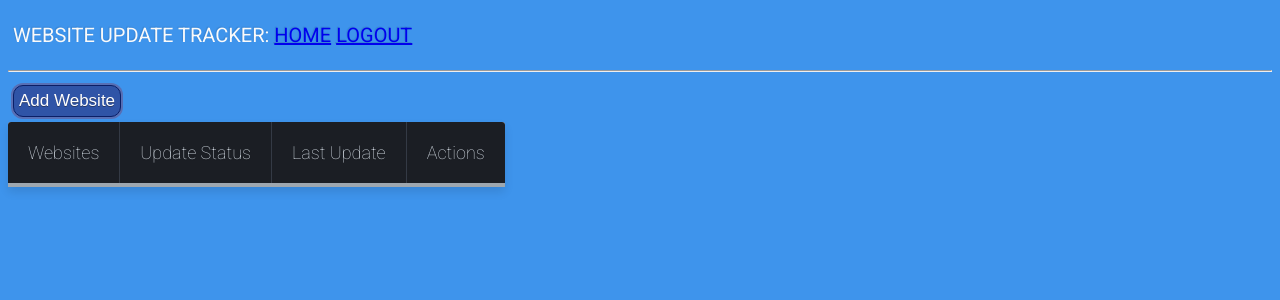
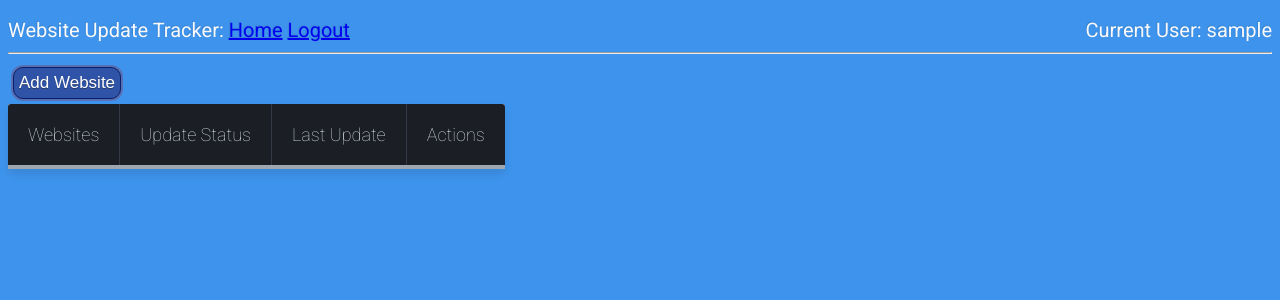
Before and after one commit to terwilligers/webpage-update-tracker, a Flask app: page / in a window 1280 px wide. Shown: the top 300 px of the page. Run offline with Flask 2, Linux system fonts and the light colour scheme; the visitor is signed in with stand-in values (Sample User, id 1); data comes from the database, SQL or seed files in the repository; data that the repository does not hold is empty; parts of the project's set-up code (start-up, migrations or seed data) failed here and were passed over; some libraries are stand-ins or nearby versions.

Commit message:
moved functions to User model class, and updated style

```diff
--- a/app/models.py
+++ b/app/models.py
@@ -20,6 +20,28 @@ class User(UserMixin, db.Model):
     def check_password(self, password):
         return check_password_hash(self.password_hash, password)
 
+    def is_tracking_site(self, url):
+        return self.websites.filter_by(user_id=self.id, url=url).count() > 0
+
+    def add_site(self, url, new_hash):
+        website = Website(url=url, url_hash=new_hash, user_id=self.id)
+        db.session.add(website)
+        db.session.commit()
+
+    def remove_site(self, url):
+        Website.query.filter_by(url=url, user_id=self.id).delete()
+        db.session.commit()
+
+    def get_old_hash(self, url):
+        website = Website.query.filter_by(url=url, user_id=self.id).first()
+        return website.url_hash
+
+    def update_hash(self, url, new_hash):
+        website = Website.query.filter_by(url=url, user_id=self.id).first()
+        website.url_hash = new_hash
+        website.last_update = datetime.utcnow()
+        db.session.commit()
+
 @login.user_loader
 def load_user(id):
     return User.query.get(int(id))
@@ -31,6 +53,5 @@ class Website(db.Model):
     url_hash = db.Column(db.String(128))
     user_id = db.Column(db.Integer, db.ForeignKey('user.id'))
 
-
     def __repr__(self):
         return '<Website {},{}>'.format(self.url,self.user_id)
--- a/app/routes.py
+++ b/app/routes.py
@@ -14,7 +14,6 @@ import requests
 import hashlib
 import lxml
 import time
-import datetime
 from lxml.html.clean import Cleaner
 from datetime import datetime
 
@@ -22,18 +21,7 @@ from datetime import datetime
 @app.route('/index')
 @login_required
 def index():
-    user = {'username': 'Miguel'}
-    posts = [
-        {
-            'author': {'username': 'John'},
-            'body': 'Beautiful day in Portland!'
-        },
-        {
-            'author': {'username': 'Susan'},
-            'body': 'The Avengers movie was so cool!'
-        }
-    ]
-    return render_template('index.html', title='Home', posts=posts)
+    return render_template('index.html', title='Home')
 
 @app.route('/login', methods=['GET', 'POST'])
 def login():
@@ -71,51 +59,74 @@ def register():
         return redirect(url_for('login'))
     return render_template('register.html', title='Register', form=form)
 
+@app.route("/add_url/<path:url>")
+@login_required
+def add_url(url):
+    #message will be False unless there is an error with the request
+    results = {"message":False}
+    if url == "null":
+        return json.dumps(results)
+    if current_user.is_tracking_site(url):
+        results["message"] = "You are already tracking this website"
+        return json.dumps(results)
 
-def remove_script_tags(file):
+    new_hash = get_new_hash(url)
+    if not new_hash:
+        results["message"] = "Sorry, you entered an invaled url"
+        return json.dumps(results)
+
+    #Returns the newly added entry in table
+    current_user.add_site(url, new_hash)
+    website = Website.query.filter_by(user_id=current_user.id, url=url).first()
+    url = website.url
+    updated = True
+    timestamp = website.last_update.fromtimestamp(time.time()).strftime('%m/%d/%Y')
+    results[url] = (updated, timestamp)
+    return json.dumps(results)
+
+@app.route("/remove_url/<path:url>")
+@login_required
+def remove_url(url):
+    message = ""
+    if current_user.is_tracking_site(url):
+        current_user.remove_site(url)
+    return json.dumps(message)
+
+@app.route("/update_values")
+@login_required
+def get_update_values():
+    if not current_user.is_authenticated:
+        return json.dumps({})
+    websites = Website.query.filter_by(user_id=current_user.id)
+    results = {}
+    for site in websites:
+        url = site.url
+        updated = html_has_changed(url)
+        timestamp = site.last_update.fromtimestamp(time.time()).strftime('%m/%d/%Y')
+        results[url] = (updated, timestamp)
+    return json.dumps(results)
+
+def html_has_changed(url):
     '''
-    Input: string to remove script tags from
-    Return: string with script tags removed
+    Input: url- a string containing a url
+    Return: a boolean stating whether the website's html has changed
+            True if website was never seen before
     '''
-    cleaner = Cleaner(kill_tags = ['script'])
-    result = cleaner.clean_html(file)
-    return result
+    new_hash = get_new_hash(url)
 
-def get_date():
-    ts = time.time()
-    timestamp = datetime.datetime
-    return timestamp
+    #add url and hash to the database if no entry
+    if not current_user.is_tracking_site(url):
+        current_user.add_site(url, new_hash)
+        return True
 
-def add_url_to_database(new_hash, url):
-    '''
-    Creates an entry in the site_hashes table, containing the url and hash
-    '''
-    website = Website(url=url, url_hash=new_hash, user_id=current_user.id)
-    db.session.add(website)
-    db.session.commit()
-    return True
-
-def remove_url_from_database(url):
-    '''
-    Removes the row corresonding to the url from the database
-    '''
-
-    website = Website.query.filter_by(url=url, user_id=current_user.id).delete()
-    db.session.commit()
-    return True
-
-def is_url_in_database(url):
-    '''
-    Checks if a url is contained in the database
-    '''
-    website = Website.query.filter_by(user_id=current_user.id, url=url).first()
-    if website:
-        return True
-    return False
-
-def get_old_hash(url):
-    website = Website.query.filter_by(url=url, user_id=current_user.id).first()
-    return website.url_hash
+    #otherwise we check whether hash has changed
+    old_hash = current_user.get_old_hash(url)
+    if old_hash == new_hash:
+        has_changed = False
+    else:
+        has_changed = True
+        current_user.update_hash(url, new_hash)
+    return has_changed
 
 def get_new_hash(url):
     '''
@@ -129,82 +140,11 @@ def get_new_hash(url):
         return False
     return new_hash
 
-def update_hash(new_hash, url):
+def remove_script_tags(file):
     '''
-    Updates the hash of the url in the table
+    Input: string to remove script tags from
+    Return: string with script tags removed
     '''
-    website = Website.query.filter_by(url=url, user_id=current_user.id).first()
-    website.url_hash = new_hash
-    website.last_update = datetime.utcnow()
-    db.session.commit()
-
-def html_has_changed(url):
-    '''
-    Input: url- a string containing a url
-    Return: a boolean stating whether the website's html has changed
-            True if website was never seen before
-    '''
-
-    #Otherwise check hashes
-    new_hash = get_new_hash(url)
-
-    #add url and hash to the database if no entry
-    in_database = is_url_in_database(url)
-    if not in_database:
-        add_url_to_database(new_hash, url)
-        return True
-
-    #otherwise we check whether hash has changed
-    old_hash = get_old_hash(url)
-    if old_hash == new_hash:
-        has_changed = False
-    else:
-        has_changed = True
-        # update entry in database
-        update_hash(new_hash, url)
-    return has_changed
-
-@app.route("/add_url/<path:url>")
-def add_url(url):
-    results = {"message":False}
-    if url == "null":
-        return json.dumps(results)
-    if is_url_in_database(url):
-        results[message] = "You are already tracking this website"
-        return json.dumps(results)
-
-    new_hash = get_new_hash(url)
-    if not new_hash:
-        results[message] = "Sorry, you entered an invaled url"
-        return json.dumps(results)
-
-    #Returns the newly added entry in table
-    add_url_to_database(new_hash, url)
-    website = Website.query.filter_by(user_id=current_user.id, url=url).first()
-    url = website.url
-    updated = True
-    timestamp = website.last_update.fromtimestamp(time.time()).strftime('%m/%d/%Y')
-    results[url] = (updated, timestamp)
-    return json.dumps(results)
-
-@app.route("/remove_url/<path:url>")
-def remove_url(url):
-    message = ""
-    if is_url_in_database(url):
-        result = remove_url_from_database(url)
-        if not result:
-            message = "Oops, there was an error with your request"
-    return json.dumps(message)
-
-@app.route("/update_values")
-def get_update_values():
-    if not current_user.is_authenticated:
-        return json.dumps({})
-    websites = Website.query.filter_by(user_id=current_user.id)
-    results = {}
-    for site in websites:
-        url = site.url
-        updated = html_has_changed(url)
-        timestamp = site.last_update.fromtimestamp(time.time()).strftime('%m/%d/%Y')
-        results[url] = (updated, timestamp)
-    return json.dumps(results)
+    cleaner = Cleaner(kill_tags = ['script'])
+    result = cleaner.clean_html(file)
+    return result
--- a/app/static/site_tracker.css
+++ b/app/static/site_tracker.css
@@ -48,18 +48,31 @@ div.table-title {
     width: 100%;
 }
 
-.table-title h3 {
+.header h3 {
    color: #fafafa;
    font-size: 20px;
    font-weight: 400;
    font-style:normal;
    font-family: "Roboto", helvetica, arial, sans-serif;
    text-shadow: -1px -1px 1px rgba(0, 0, 0, 0.1);
-   text-transform:uppercase;
     margin-top: 10px;
     margin-bottom: 10px;
 }
 
+.title{
+    float:left;
+    width:50%;
+}
+
+.user-info{
+   float:right;
+    width:50%;
+    text-align:right;
+}
+
+.logged-out{
+    visibility:hidden;
+}
 
 
 /*** Table Styles **/
--- a/app/static/site_tracker.js
+++ b/app/static/site_tracker.js
@@ -1,5 +1,3 @@
-
-
 function getBaseURL() {
     var baseURL = 'http://127.0.0.1:5000';
     return baseURL;
@@ -56,7 +54,7 @@ function addWebsite(){
     if (url != null){
         $.getJSON("/add_url/" + url, function( data ) {
             if (data['message']){
-                alert(data)
+                alert(data['message'])
             }
             else{
                 delete data["message"];
--- a/app/templates/base.html
+++ b/app/templates/base.html
@@ -12,8 +12,8 @@
         {% endif %}
     </head>
     <body>
-        <div class="table-title">
-            <h3>Website Update tracker:
+        <div class="header">
+            <h3 class="title">Website Update Tracker:
                 <a href="{{ url_for('index') }}">Home</a>
                 {% if current_user.is_anonymous %}
                 <a href="{{ url_for('login') }}">Login</a>
@@ -21,7 +21,13 @@
                 <a href="{{ url_for('logout') }}">Logout</a>
                 {% endif %}
             </h3>
+            {% if not current_user.is_anonymous %}
+            <h3 class="user-info">Current User: {{ current_user.username }}</h3>
+            {% else %}
+            <h3 class="user-info logged-out">a</h3>
+            {% endif %}
         </div>
+
         <hr>
         {% with messages = get_flashed_messages() %}
         {% if messages %}
```
